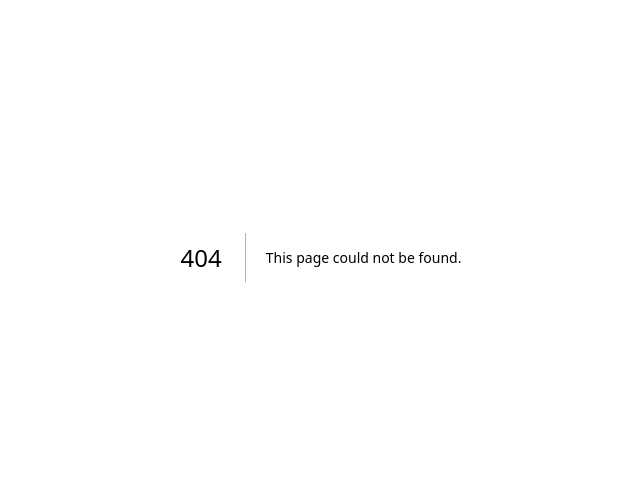
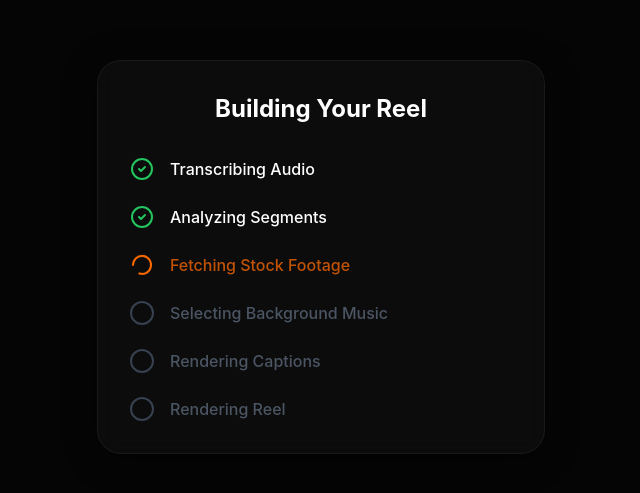
Before and after one commit to sithushane/autoreelai_frontend, a Next.js app: page /pipeline in a window 1280 px wide. Before the commit this address had no page. Shown: the part 143-636 px from the top of the page, without its empty margins (319-959 px from the left). Built offline with nearby package versions, Linux system fonts and the light colour scheme.

Commit message:
Create page.tsx

```diff
--- /dev/null
+++ b/app/pipeline/page.tsx
@@ -0,0 +1,68 @@
+"use client";
+import { useEffect, useState } from "react";
+import { useRouter } from "next/navigation";
+import { motion } from "framer-motion";
+import { CheckCircle2, Loader2 } from "lucide-react";
+
+const steps = [
+  "Transcribing Audio",
+  "Analyzing Segments",
+  "Fetching Stock Footage",
+  "Selecting Background Music",
+  "Rendering Captions",
+  "Rendering Reel"
+];
+
+export default function Pipeline() {
+  const [currentStep, setCurrentStep] = useState(0);
+  const router = useRouter();
+
+  useEffect(() => {
+    // Simulating WebSocket/SSE updates from backend
+    const timer = setInterval(() => {
+      setCurrentStep((prev) => {
+        if (prev >= steps.length - 1) {
+          clearInterval(timer);
+          setTimeout(() => router.push("/preview"), 1000);
+          return prev;
+        }
+        return prev + 1;
+      });
+    }, 2500);
+    return () => clearInterval(timer);
+  }, [router]);
+
+  return (
+    <main className="min-h-screen flex flex-col items-center justify-center p-6">
+      <div className="w-full max-w-md glass-card rounded-3xl p-8">
+        <h2 className="text-2xl font-bold mb-8 text-center">Building Your Reel</h2>
+
+        <div className="space-y-6">
+          {steps.map((step, idx) => {
+            const isActive = idx === currentStep;
+            const isDone = idx < currentStep;
+
+            return (
+              <motion.div
+                key={step}
+                initial={{ opacity: 0, x: -20 }}
+                animate={{ opacity: 1, x: 0 }}
+                transition={{ delay: idx * 0.1 }}
+                className={`flex items-center gap-4 ${isDone ? 'text-white' : isActive ? 'text-[#FF6B00]' : 'text-gray-600'}`}
+              >
+                {isDone ? (
+                  <CheckCircle2 className="w-6 h-6 text-green-500" />
+                ) : isActive ? (
+                  <Loader2 className="w-6 h-6 animate-spin text-[#FF6B00]" />
+                ) : (
+                  <div className="w-6 h-6 rounded-full border-2 border-gray-700" />
+                )}
+                <span className={`font-medium ${isActive ? 'animate-pulse' : ''}`}>{step}</span>
+              </motion.div>
+            );
+          })}
+        </div>
+      </div>
+    </main>
+  );
+}
```
